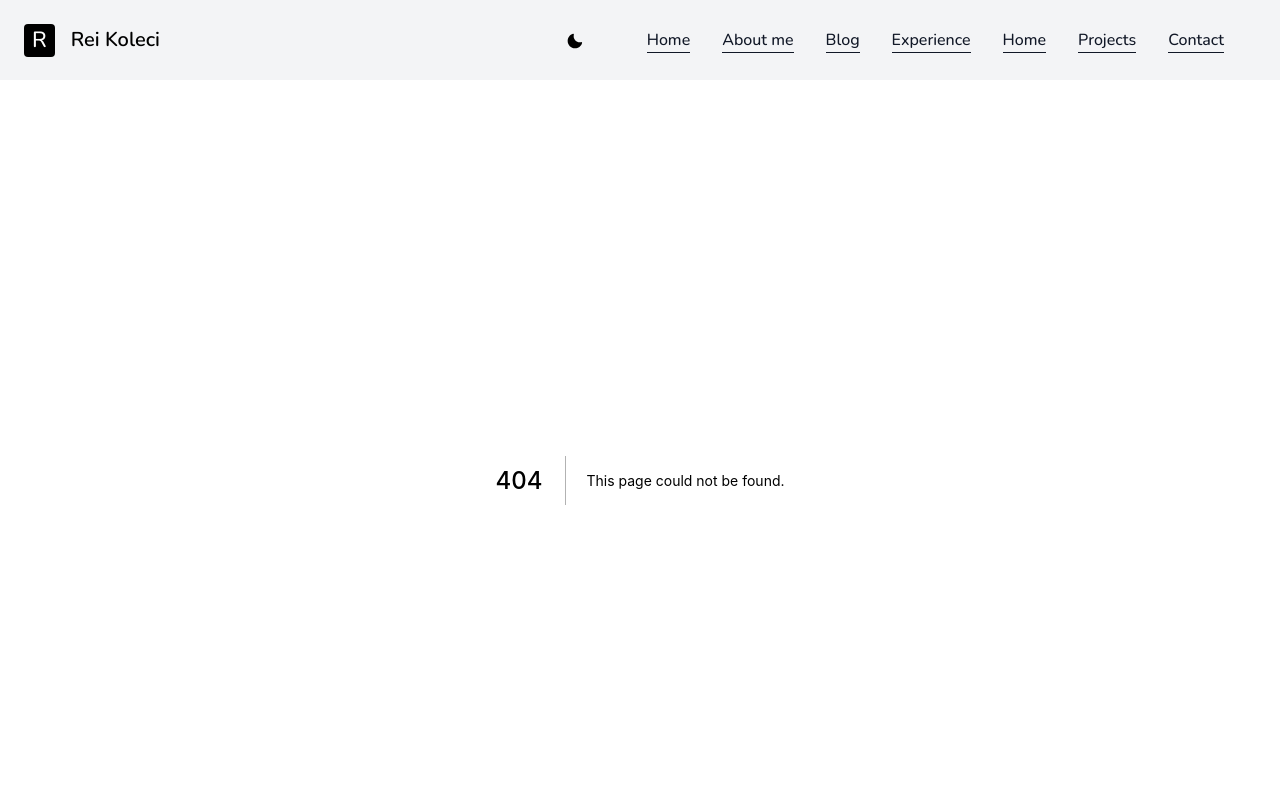
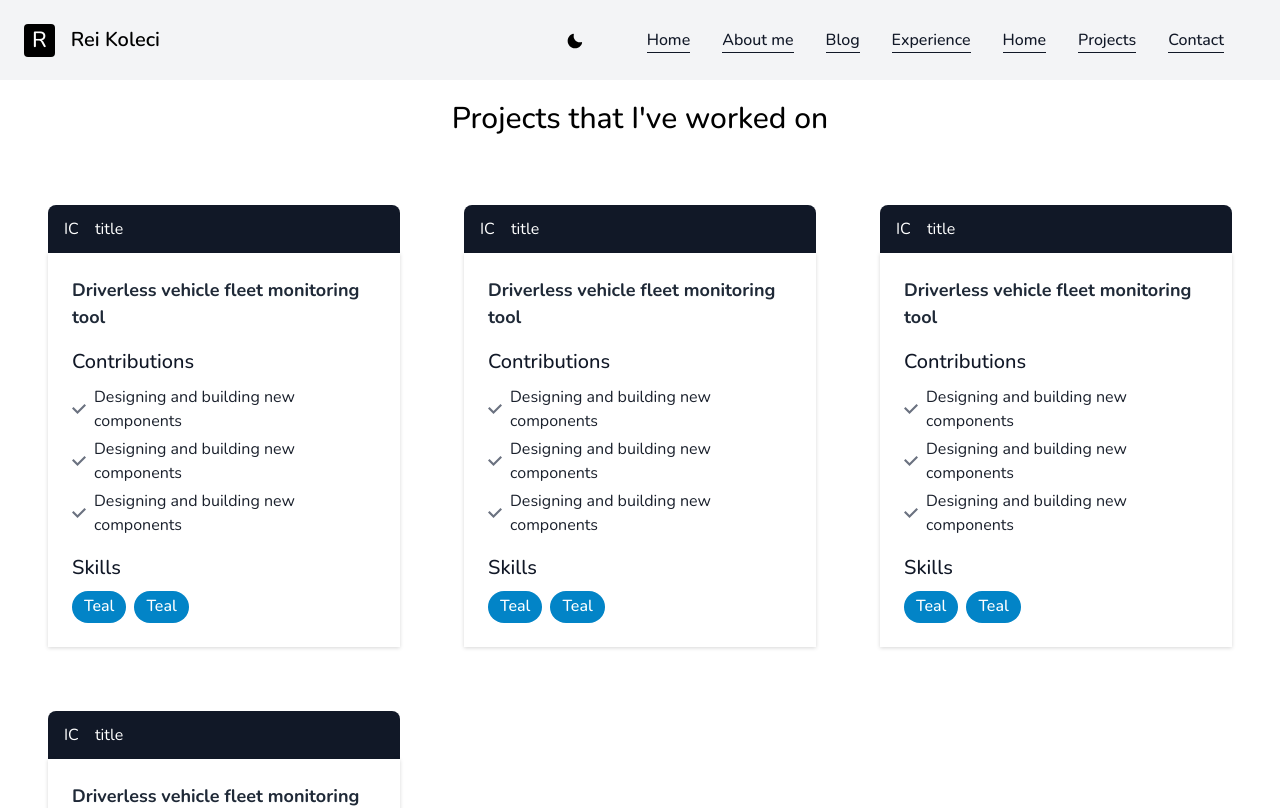
Before and after one commit to rkoleci/portfolio-web, a Next.js app: page /projects in a window 1280 px wide. Before the commit this address had no page. Shown: the top 808 px of the page. Built offline with nearby package versions, Linux system fonts and the light colour scheme.

Commit message:
Projects Page Grid

```diff
--- /dev/null
+++ b/components/projectItem.tsx
@@ -0,0 +1,79 @@
+import { Box, HStack, Text, Tag } from "@chakra-ui/react";
+import { CheckIcon } from "@chakra-ui/icons";
+
+export default function ProjectItem() {
+  return (
+    <Box flex="1" bg="white.100" p='8' >
+      <Box
+        bg="primary.100"
+        borderTopLeftRadius='8'
+        borderTopRightRadius='8'
+        justifyContent="flex-start"
+        display="flex"
+        alignItems="center"
+        pt='3'
+        pb='3'
+        ps='4'
+      >
+        <Text color='white.100' mr="4">IC</Text>
+        <Text color='white.100'>title</Text>
+      </Box>
+     <Box p='6'
+        boxShadow='rgba(0, 0, 0, 0.16) 0px 1px 4px;'>
+     <Text color="black.300" fontSize="18" fontWeight="700" mb="4">
+        Driverless vehicle fleet monitoring tool
+      </Text>
+      <Text color="primary.100" fontSize="20" fontWeight="500" mb='2'>
+        Contributions
+      </Text>
+
+      <Box
+        display="flex"
+        justifyContent="flex-start"
+        alignItems="center"
+        mb="1"
+      >
+        <CheckIcon color="gray.100" mr="2" fontSize="14px" />
+        <Text color="black.200" fontSize="16">
+          Designing and building new components
+        </Text>
+      </Box>
+      <Box
+        display="flex"
+        justifyContent="flex-start"
+        alignItems="center"
+        mb="1"
+      >
+        <CheckIcon color="gray.100" mr="2" fontSize="14px" />
+        <Text color="black.200" fontSize="16">
+          Designing and building new components
+        </Text>
+      </Box>
+      <Box
+        display="flex"
+        justifyContent="flex-start"
+        alignItems="center"
+        mb="4"
+      >
+        <CheckIcon color="gray.100" mr="2" fontSize="14px" />
+        <Text color="black.200" fontSize="16">
+          Designing and building new components
+        </Text>
+      </Box>
+
+      <Text color="primary.100" fontSize="20" fontWeight="500" mb='2'>
+        Skills
+      </Text>
+
+      <HStack>
+        <Tag size="lg" variant="solid" bg='blue.300' color='white.100' borderRadius='16px'>
+          Teal
+        </Tag>
+        <Tag size="lg" variant="solid" bg='blue.300' color='white.100' borderRadius='16px'>
+          Teal
+        </Tag>
+      </HStack>
+     </Box>
+    </Box>
+  );
+}
--- /dev/null
+++ b/data/projects.json
@@ -0,0 +1,62 @@
+[
+  {
+    "id": 1,
+    "company": "Atrax",
+    "title": "Post 1",
+    "contributions": [
+      "Designing and building new components",
+      "Writing unit tests using Jest",
+      "Using Redux to manage state"
+    ],
+    "skills": ["Reactjs", "Typescript", "GCP"],
+    "link": ""
+  },
+  {
+    "id": 2,
+    "company": "Atrax",
+    "title": "Post 1",
+    "contributions": [
+      "Designing and building new components",
+      "Writing unit tests using Jest",
+      "Using Redux to manage state"
+    ],
+    "skills": ["Reactjs", "Typescript", "GCP"],
+    "link": ""
+  },
+  {
+    "id": 3,
+    "company": "Atrax",
+    "title": "Post 1",
+    "contributions": [
+      "Designing and building new components",
+      "Writing unit tests using Jest",
+      "Using Redux to manage state"
+    ],
+    "skills": ["Reactjs", "Typescript", "GCP"],
+    "link": ""
+  },
+  {
+    "id": 1,
+    "company": "Atrax",
+    "title": "Post 1",
+    "contributions": [
+      "Designing and building new components",
+      "Writing unit tests using Jest",
+      "Using Redux to manage state"
+    ],
+    "skills": ["Reactjs", "Typescript", "GCP"],
+    "link": ""
+  },
+  {
+    "id": 4,
+    "company": "Atrax",
+    "title": "Post 1",
+    "contributions": [
+      "Designing and building new components",
+      "Writing unit tests using Jest",
+      "Using Redux to manage state"
+    ],
+    "skills": ["Reactjs", "Typescript", "GCP"],
+    "link": ""
+  }
+]
--- /dev/null
+++ b/pages/projects.tsx
@@ -0,0 +1,41 @@
+import { GetStaticProps, InferGetStaticPropsType } from "next";
+import { Box, Center, Grid, Text } from "@chakra-ui/react";
+import ProjectItem from "../components/projectItem";
+import { getJson } from "../utils";
+
+export const getStaticProps: GetStaticProps = async () => {
+  return {
+    props: {
+      projects: await getJson("data/projects.json"),
+    },
+  };
+};
+
+export default function Projects({
+  projects,
+}: InferGetStaticPropsType<typeof getStaticProps>) {
+  return (
+    <Box p="4">
+      <Center>
+        <Text color="black.100" fontSize="30px" fontWeight="500" mb="8">
+          Projects that I've worked on
+        </Text>
+      </Center>
+      <Grid
+
+        templateColumns={{
+            sm: "repeat(1, 1fr)",
+            md: "repeat(2, 1fr)",
+            lg: "repeat(3, 1fr)"
+        }}
+        width='full'
+
+      >
+        <ProjectItem />
+        <ProjectItem />
+        <ProjectItem />
+        <ProjectItem />
+      </Grid>
+    </Box>
+  );
+}
--- a/styles/theme.ts
+++ b/styles/theme.ts
@@ -39,6 +39,7 @@ const theme = extendTheme({
       400: '#0D9488',
     },
     black: {
+      300: '#1f2937',
       200: '#37451',
       100: "#000000",
     },
--- /dev/null
+++ b/utils.ts
@@ -0,0 +1,8 @@
+import fsPromises from "fs/promises";
+import path from "path";
+
+export const getJson = async (fileDir: string) => {
+  const filePath = path.join(process.cwd(), fileDir);
+  const jsonData = await fsPromises.readFile(filePath);
+  return JSON.parse(jsonData);
+};
```
